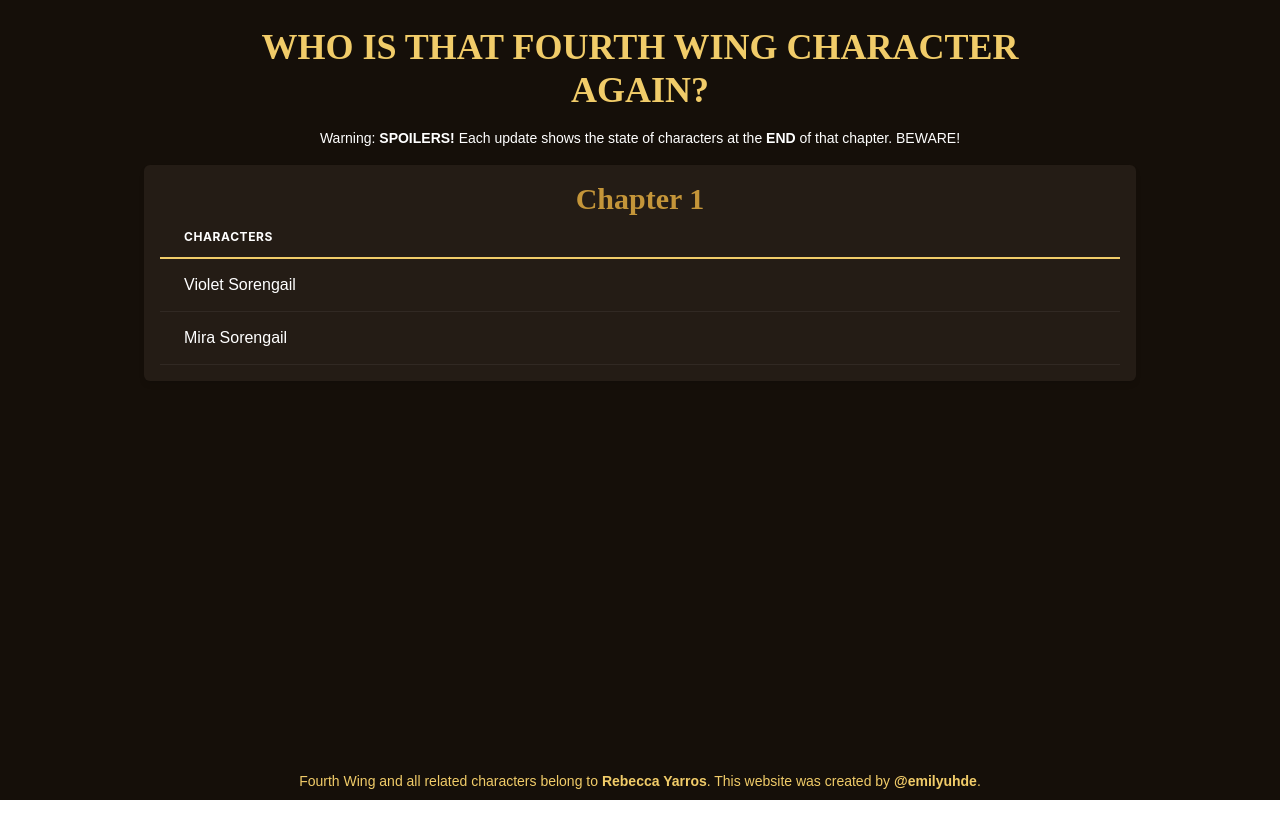
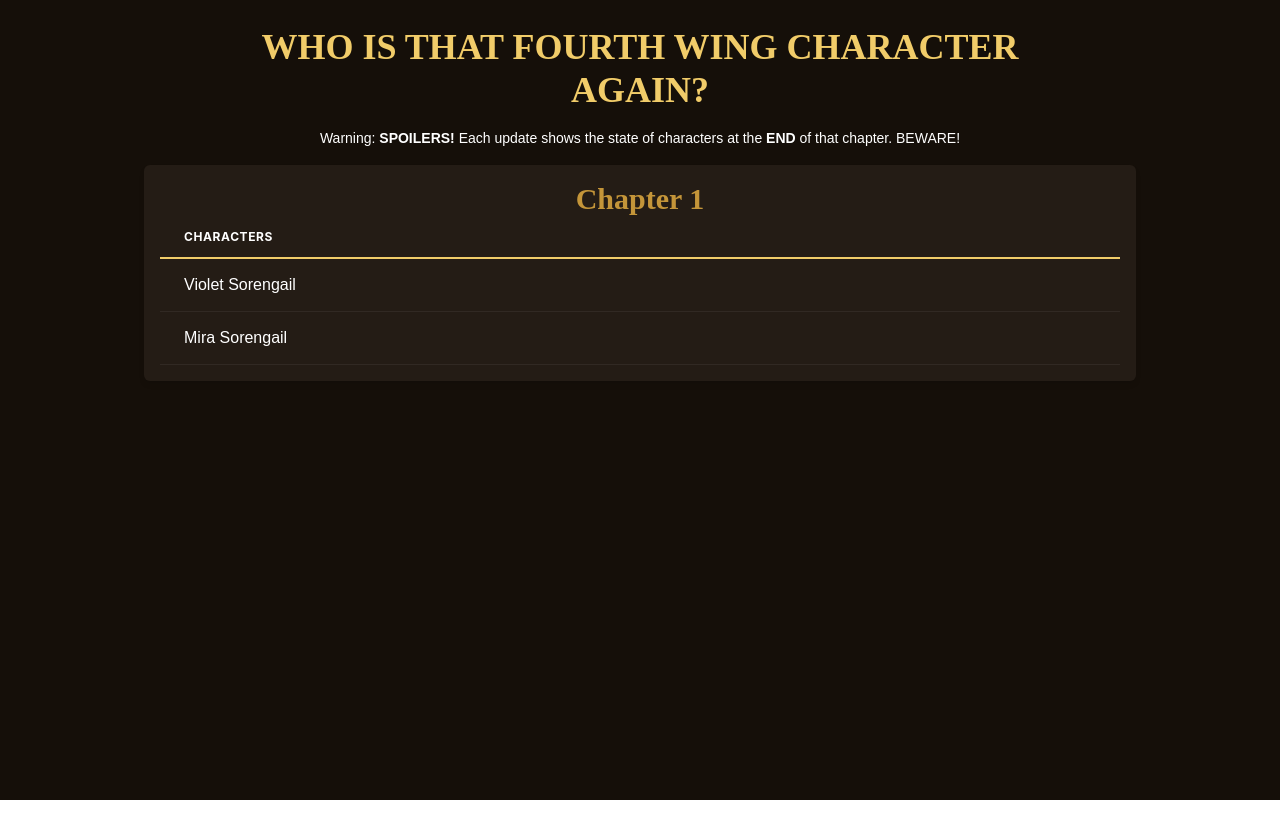
Before and after one commit to emilyuhde/who-is-that, a React (Vite) app: page / in a window 1280 px wide. Shown: the top 838 px of the page. Built offline with nearby package versions, Linux system fonts and the light colour scheme; a web font is replaced by a local one.

Commit message:
Make sure each table column stays at 50% of width

```diff
--- a/src/components/ScrollytellingTable.jsx
+++ b/src/components/ScrollytellingTable.jsx
@@ -102,20 +102,53 @@
               <Heading size="lg" color={colors.chapterTitle} fontFamily="'Optimus Princeps', serif">
                 {chapterList[activeChapter].title}
               </Heading>
-              <Table variant="simple" colorScheme="whiteAlpha">
+              <Table
+                variant="simple"
+                colorScheme="whiteAlpha"
+                tableLayout="fixed" // Ensures strict column widths
+                width="100%"
+              >
                 <Thead>
                   <Tr>
-                    <Th color={colors.text} borderBottom="2px solid #F1CC69">Characters</Th>
-                    {showDragonColumn && <Th color={colors.text} borderBottom="2px solid #F1CC69">Dragons</Th>}
+                    <Th
+                      color={colors.text}
+                      borderBottom="2px solid #F1CC69"
+                      width="50%" // Ensures "Characters" column is always 50%
+                      whiteSpace="nowrap"
+                    >
+                      Characters
+                    </Th>
+                    {showDragonColumn && (
+                      <Th
+                        color={colors.text}
+                        borderBottom="2px solid #F1CC69"
+                        width="50%" // Ensures "Dragons" column is also 50%
+                        whiteSpace="nowrap"
+                      >
+                        Dragons
+                      </Th>
+                    )}
                   </Tr>
                 </Thead>
                 <Tbody>
                   {(chapterList[activeChapter]?.data || []).map((entry, idx) => (
                     <Tr key={idx}>
-                      <Td color={colors.text}>
+                      <Td
+                        color={colors.text}
+                        width="50%" // Always 50% width
+                        whiteSpace="nowrap"
+                      >
                         {entry.name.includes("~") ? <s>{entry.name.replace(/~/g, "")}</s> : entry.name}
                       </Td>
-                      {showDragonColumn && <Td color={colors.text}>{entry.dragon || ""}</Td>}
+                      {showDragonColumn && (
+                        <Td
+                          color={colors.text}
+                          width="50%" // Always 50% width
+                          whiteSpace="nowrap"
+                        >
+                          {entry.dragon || ""}
+                        </Td>
+                      )}
                     </Tr>
                   ))}
                 </Tbody>
@@ -134,27 +167,6 @@
             </Box>
           ))}
         </Box>
-
-        {/* Sticky Footer Section */}
-        <Box
-          as="footer"
-          position="fixed"
-          bottom="0"
-          width="100%"
-          textAlign="center"
-          py={2}
-          bg={colors.background}
-          zIndex="20"
-          px="env(safe-area-inset-left)"  // Ensures footer stays inside safe area
-          pr="env(safe-area-inset-right)"
-        >
-          <Text fontSize="sm" color={colors.footerText}>
-            Fourth Wing and all related characters belong to <b><Link href="https://rebeccayarros.com/fourthwing" color={colors.footerText} isExternal>Rebecca Yarros</Link></b>. This website was created by{" "}
-            <b><Link href="https://github.com/emilyuhde/who-is-that" color={colors.footerText} isExternal>
-              @emilyuhde
-            </Link></b>.
-          </Text>
-        </Box>
       </Box>
     </>
   );
```
